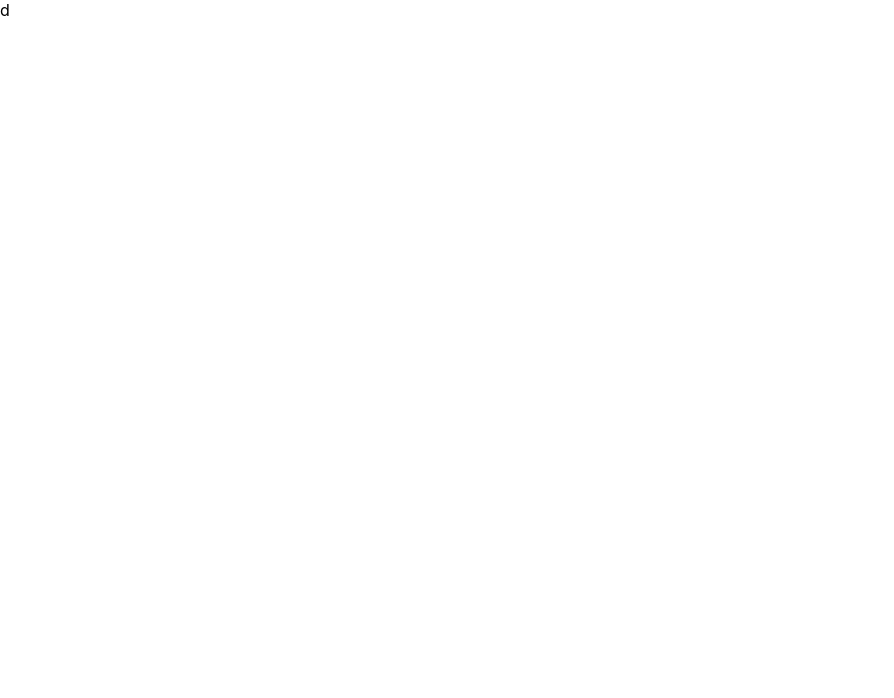
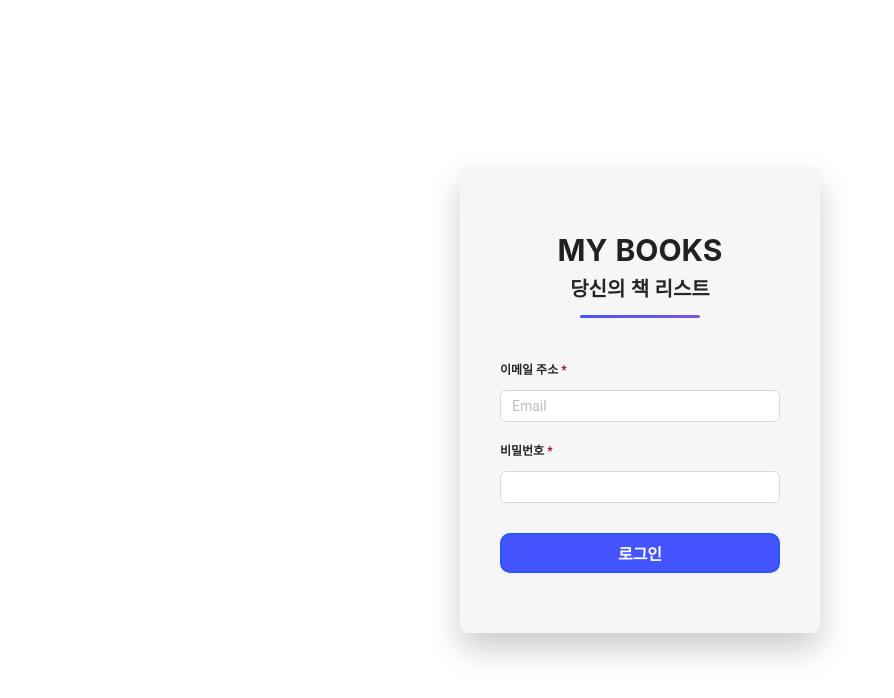
Before and after one commit to Parzival8971/react-my-books, a React (Create React App) app: page /signin in a window 1280 px wide. Shown: the top 698 px of the page, without its empty margins (0-894 px from the left). Built offline with nearby package versions, Linux system fonts and the light colour scheme.

Commit message:
Design(signin): page styling

```diff
--- a/package.json
+++ b/package.json
@@ -4,6 +4,8 @@
   "private": true,
   "dependencies": {
     "@ant-design/icons": "^5.0.1",
+    "@emotion/react": "^11.10.5",
+    "@emotion/styled": "^11.10.5",
     "@testing-library/jest-dom": "^5.16.5",
     "@testing-library/react": "^13.4.0",
     "@testing-library/user-event": "^13.5.0",
--- a/src/App.tsx
+++ b/src/App.tsx
@@ -1,7 +1,7 @@
 import { BrowserRouter, Routes, Route } from 'react-router-dom';
-
+// fallback ui
 import { ErrorBoundary } from 'react-error-boundary';
-
+// router page
 import Home from './pages/Home';
 import Signin from './pages/Signin';
 import Add from './pages/Add';
--- /dev/null
+++ b/src/components/Signin.styles.ts
@@ -0,0 +1,99 @@
+import styled from '@emotion/styled';
+import { Button, Input, Row } from 'antd';
+
+export const SigninRow = styled(Row)`
+  height: 100vh;
+`;
+
+export const SigninContents = styled(Row)`
+  width: 360px;
+  margin-top: 50px;
+  margin-bottom: 50px;
+  margin-left: auto;
+  margin-right: auto;
+  border-radius: 8px;
+  background-color: #f6f6f6;
+  padding: 60px 0px;
+  box-shadow: 0 1rem 2rem hsl(0 0% 0% / 20%);
+`;
+
+export const SigninTitle = styled.div`
+  text-align: center;
+  font-size: 30px;
+  font-weight: bold;
+  color: #212121;
+  text-transform: uppercase;
+`;
+
+export const SigninSubtitle = styled.div`
+  text-align: center;
+  font-size: 20px;
+  font-weight: bold;
+  text-transform: uppercase;
+`;
+
+export const SigninUnderline = styled.div`
+  width: 120px;
+  height: 3px;
+  margin-top: 10px;
+  margin-right: auto;
+  margin-left: auto;
+  margin-bottom: 40px;
+  border-radius: 5px;
+  background: linear-gradient(to right, #4455ff, #8055dd);
+`;
+
+export const Required = styled.span`
+  color: #971931;
+`;
+
+export const EmailTitle = styled.span`
+  font-family: Roboto;
+  font-size: 12px;
+  font-weight: bold;
+  margin-top: 10px;
+  text-align: left;
+  padding-left: 40px;
+`;
+
+export const InputArea = styled.div`
+  padding-top: 10px;
+  padding-bottom: 10px;
+  padding-left: 40px;
+  padding-right: 40px;
+`;
+
+export const SigninInput = styled(Input)`
+  width: 100%;
+  border-radius: 1px;
+  border-width: 1px;
+  font-family: Roboto;
+  border-radius: 6px;
+`;
+
+export const PasswordTitle = styled.div`
+  font-family: Roboto;
+  font-size: 12px;
+  font-weight: bold;
+  margin-top: 10px;
+  text-align: left;
+  padding-left: 40px;
+`;
+
+export const ButtonArea = styled.div`
+  text-align: center;
+  padding-left: 40px;
+  padding-right: 40px;
+  margin-top: 20px;
+`;
+
+export const SigninButton = styled(Button)`
+  border-color: #2455ff;
+  background-color: #4455ff;
+  text-transform: uppercase;
+  border-radius: 10px;
+  border-width: 2px;
+  color: white;
+  width: 100%;
+  font-weight: 700;
+`;
--- a/src/components/Signin.tsx
+++ b/src/components/Signin.tsx
@@ -1,4 +1,6 @@
 import { useRef } from 'react';
+import { Button, Col, Input, Row } from 'antd';
+import * as S from './Signin.styles';
 
 import { LoginReqType } from '../types';
 
@@ -17,7 +19,41 @@ const Signin = ({ login }: SigninProps) => {
     login({ email, password });
   };
 
-  return <>d</>;
+  return (
+    <S.SigninRow align='middle'>
+      <Col span={24}>
+        <S.SigninContents>
+          <Col span={24}>
+            <S.SigninTitle>My Books</S.SigninTitle>
+            <S.SigninSubtitle>당신의 책 리스트</S.SigninSubtitle>
+            <div />
+            <S.SigninUnderline />
+            <S.EmailTitle>
+              이메일 주소
+              <S.Required> *</S.Required>
+            </S.EmailTitle>
+            <S.InputArea>
+              <S.SigninInput
+                placeholder='Email'
+                autoComplete='email'
+                name='email'
+              />
+            </S.InputArea>
+            <S.PasswordTitle>
+              비밀번호
+              <S.Required> *</S.Required>
+            </S.PasswordTitle>
+            <S.InputArea>
+              <S.SigninInput type='password' autoComplete='current-password' />
+            </S.InputArea>
+            <S.ButtonArea>
+              <S.SigninButton size='large'>로그인</S.SigninButton>
+            </S.ButtonArea>
+          </Col>
+        </S.SigninContents>
+      </Col>
+    </S.SigninRow>
+  );
 };
 
 export default Signin;
--- a/src/index.css
+++ b/src/index.css
@@ -3,6 +3,8 @@ body {
   font-family: -apple-system, BlinkMacSystemFont, 'Segoe UI', 'Roboto', 'Oxygen',
     'Ubuntu', 'Cantarell', 'Fira Sans', 'Droid Sans', 'Helvetica Neue',
     sans-serif;
+  font-family: 'GangwonEdu_OTFBoldA';
+
   -webkit-font-smoothing: antialiased;
   -moz-osx-font-smoothing: grayscale;
 }
--- a/src/index.tsx
+++ b/src/index.tsx
@@ -2,8 +2,11 @@ import React from 'react';
 import ReactDOM from 'react-dom';
 import './index.css';
 import App from './App';
-
+// antd-css 적용
+import 'antd/dist/antd.css';
+// redux-store
 import create from './redux/create';
+// provider 전달
 import { Provider } from 'react-redux';
 
 const store = create();
```
Also changed, not shown: 1 other file (tests, documents, lock files or other folders).
